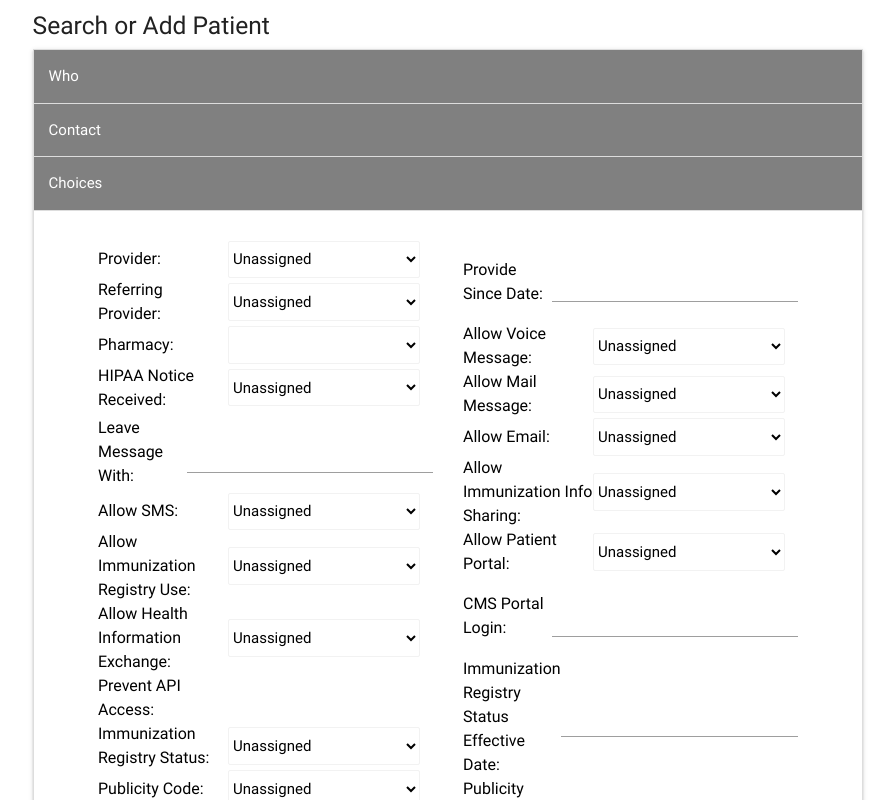
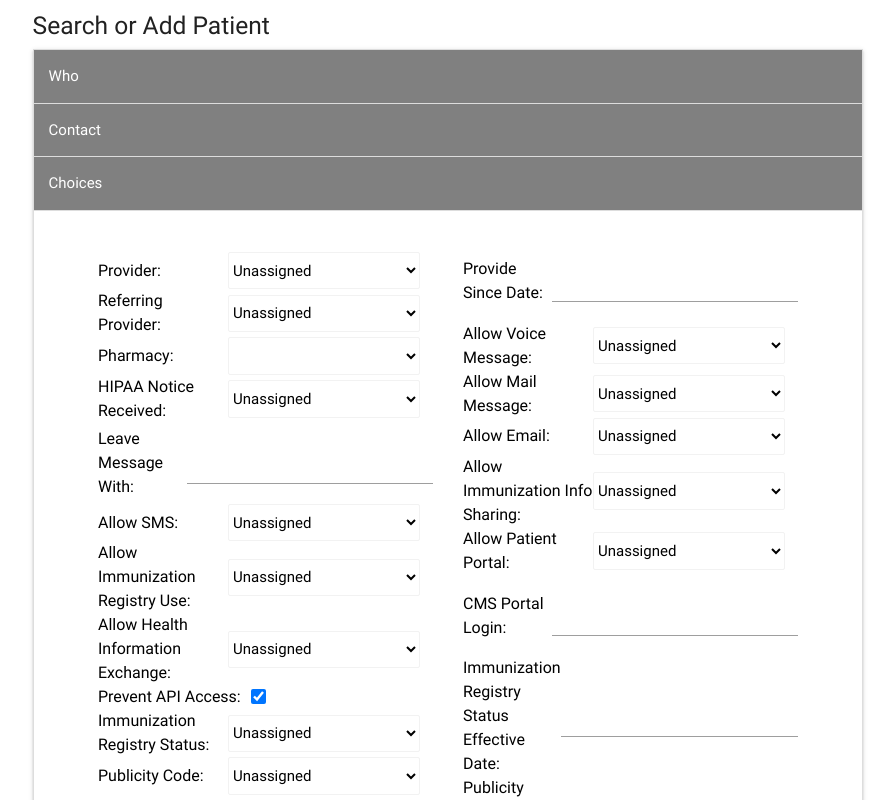
Before and after one commit to idreesahmed1257/openEMR-Front, a React (Create React App) app: page / in a window 1280 px wide. Both pictures are taken after a click on the element "Choices". Shown: the top 800 px of the page, without its empty margins (192-1087 px from the left). Built offline with nearby package versions, Linux system fonts and the light colour scheme.

Commit message:
checkbox handled

```diff
--- a/src/Pages/patient/AddPatients2.jsx
+++ b/src/Pages/patient/AddPatients2.jsx
@@ -600,9 +600,21 @@ const AddPatients2 = () => {
                           <option value="3">Option 3</option>
                         </select>
                       </div>
-                      <div className="d-flex align-center">
+                      <div className="">
                         <label htmlFor="APIacc">Prevent API Access:</label>
-                        <input type="checkbox" name="" id="APIacc" />
+                        <input
+                          type="checkbox"
+                          defaultChecked={true}
+                          id="APIacc"
+                          style={{
+                            position: "relative",
+                            opacity: "1",
+                            width: "15px ",
+                            height: "15px",
+                            left: "10px",
+                            top: "2px",
+                          }}
+                        />
                       </div>
                       <div className="d-flex align-center">
                         <label>Immunization Registry Status:</label>
```
